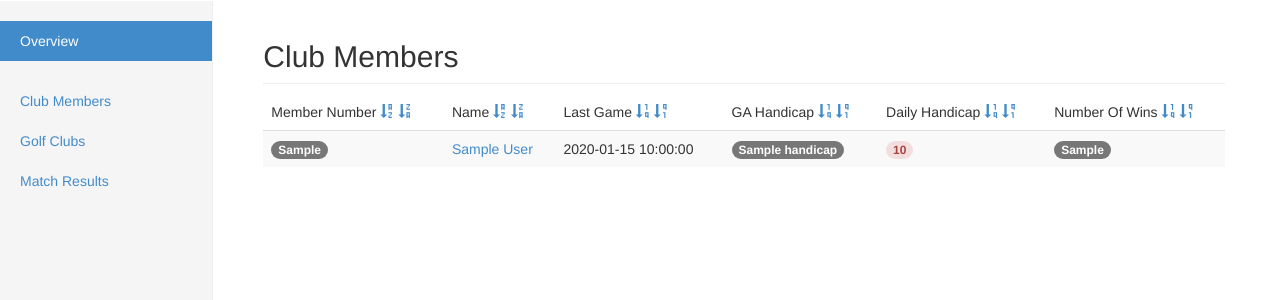
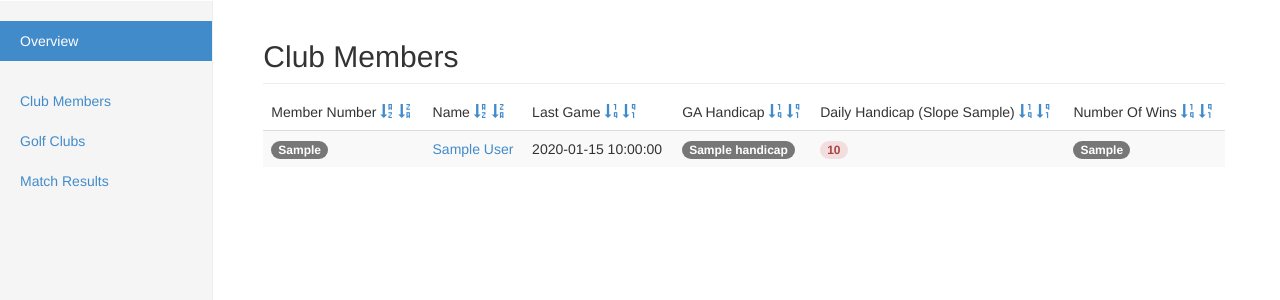
Before and after one commit to sjlangley/csgc-ndb, a Python web app: template templates/list_members.html in a window 1280 px wide. Shown: the part 50-350 px from the top of the page. Run offline with Jinja, Linux system fonts and the light colour scheme; the template is opened without the code that fills it: most values are stand-ins (such as "Sample title", 1, 10 or a date in 2020); some libraries are stand-ins or nearby versions.

Commit message:
Change daily slope to new woolooware rating.

```diff
--- a/main.py
+++ b/main.py
@@ -21,7 +21,7 @@ JINJA_ENVIRONMENT = jinja2.Environment(
   extensions=['jinja2.ext.autoescape'],
   autoescape=True)
 
-WOOLOOWARE_WHITE_SLOPE = 124
+WOOLOOWARE_WHITE_SLOPE = 120
 
 class MainPage(webapp2.RequestHandler):
   """   """
@@ -106,6 +106,7 @@ class ListMembersGeneral(webapp2.RequestHandler):
     template_values['path_url'] = self.request.path_url
     template_values['show_pii'] = False
     template_values['daily_slope_rating'] = daily_slope_rating / float(113)
+    template_values['daily_slope'] = daily_slope_rating_str
 
     template = JINJA_ENVIRONMENT.get_template('list_members.html')
     self.response.write(template.render(template_values))
--- a/templates/list_members.html
+++ b/templates/list_members.html
@@ -25,7 +25,7 @@
             <a href="{{path_url}}?sort_by=handicap"><span class="glyphicon glyphicon-sort-by-order"></span></a>
             <a href="{{path_url}}?sort_by=handicap&sort_direction=desc"><span class="glyphicon glyphicon-sort-by-order-alt"></span></a>
           </td>
-          <td>Daily Handicap
+          <td>Daily Handicap (Slope {{ daily_slope }})
             <a href="{{path_url}}?sort_by=handicap"><span class="glyphicon glyphicon-sort-by-order"></span></a>
             <a href="{{path_url}}?sort_by=handicap&sort_direction=desc"><span class="glyphicon glyphicon-sort-by-order-alt"></span></a>
           </td>
```
